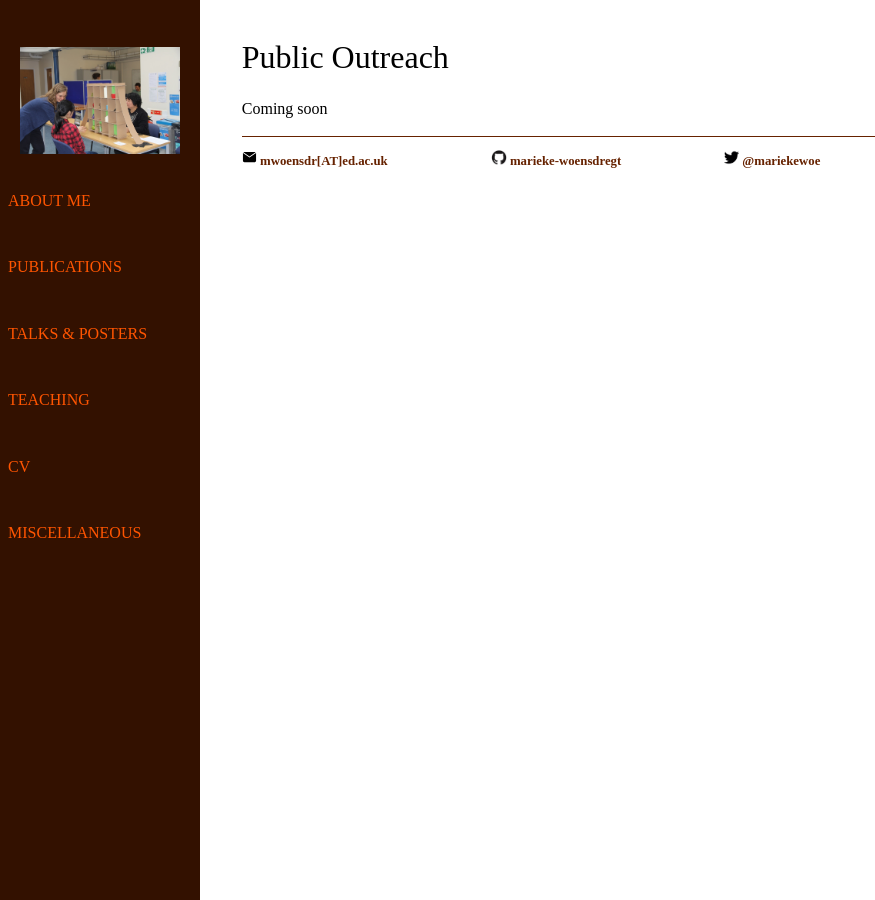
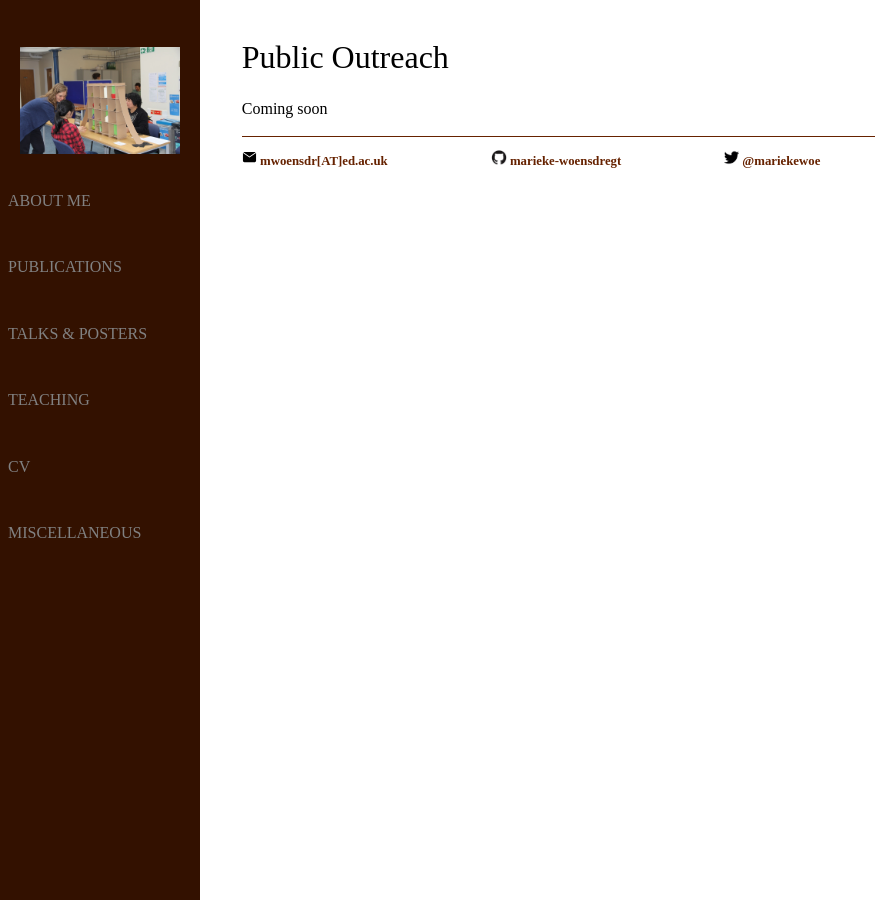
Before and after one commit to marieke-woensdregt/marieke-woensdregt.github.io, a Jekyll site: the page built from public_outreach/index.html, in a window 1280 px wide. Shown: the whole page, without its empty margins (0-875 px from the left). Built offline with Jekyll 4.4.1, drawn with Linux system fonts in a browser that asks for light colours.

Commit message:
Update main.css

```diff
--- a/css/main.css
+++ b/css/main.css
@@ -116,13 +116,13 @@ sidebar {
   padding: 3px 4px 3px 8px;
   text-decoration: none;
   /* font-size: 25px; */
-  color: #ff5500;
+  color: #818181;;
   display: block;
 }
 
 /* When you mouse over the navigation links, change their color */
 .sidenav a:hover {
-  color: #ffeee6;
+  color: #f1f1f1;
 }
 
 /* Style page content */
```
